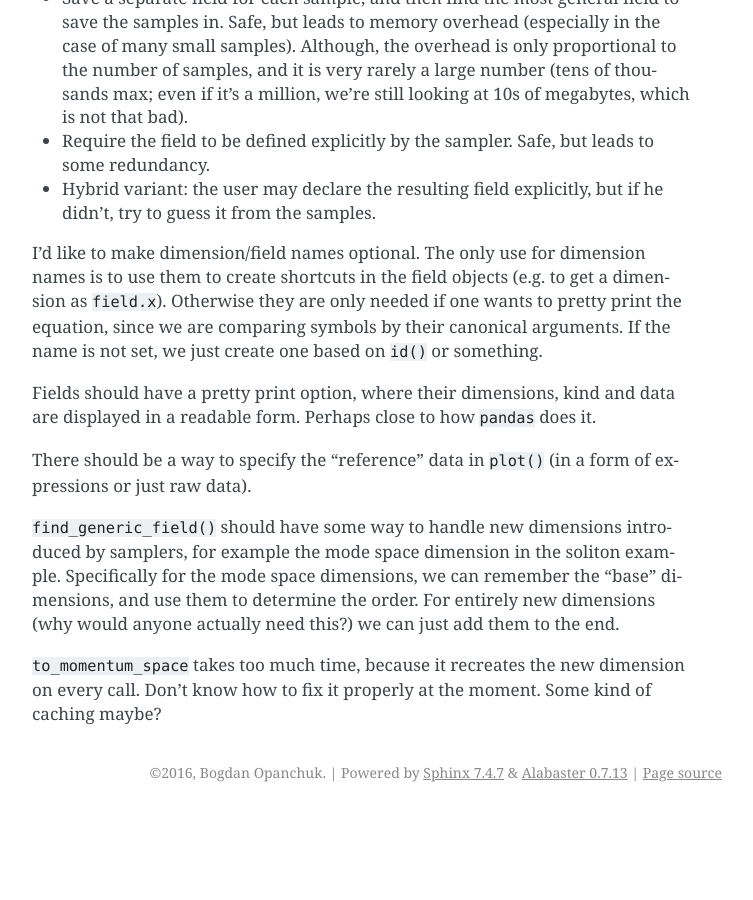
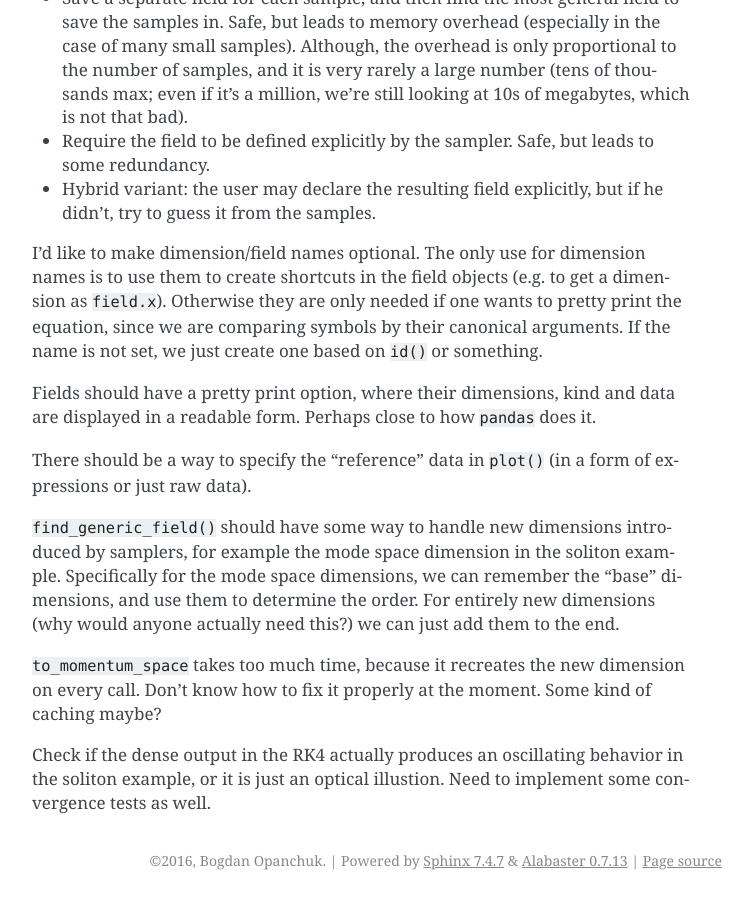
Before and after one commit to adeavins/fluxion, a Sphinx documentation site: the page built from doc/source/todo.rst, in a window 1280 px wide and 900 px high, scrolled down 1385 px. Shown: the whole window, without its empty margins (388-1141 px from the left). Built offline with Sphinx 7.4.7, drawn with Linux system fonts in a browser that asks for light colours; before the commit the page ends 2197 px from its top, so only the background shows below that.

Commit message:
doc/todo: add a note about RK4's dense output

```diff
--- a/doc/source/todo.rst
+++ b/doc/source/todo.rst
@@ -55,3 +55,5 @@ There should be a way to specify the "reference" data in ``plot()`` (in a form o
 ``find_generic_field()`` should have some way to handle new dimensions introduced by samplers, for example the mode space dimension in the soliton example. Specifically for the mode space dimensions, we can remember the "base" dimensions, and use them to determine the order. For entirely new dimensions (why would anyone actually need this?) we can just add them to the end.
 
 ``to_momentum_space`` takes too much time, because it recreates the new dimension on every call. Don't know how to fix it properly at the moment. Some kind of caching maybe?
+
+Check if the dense output in the RK4 actually produces an oscillating behavior in the soliton example, or it is just an optical illustion. Need to implement some convergence tests as well.
```
